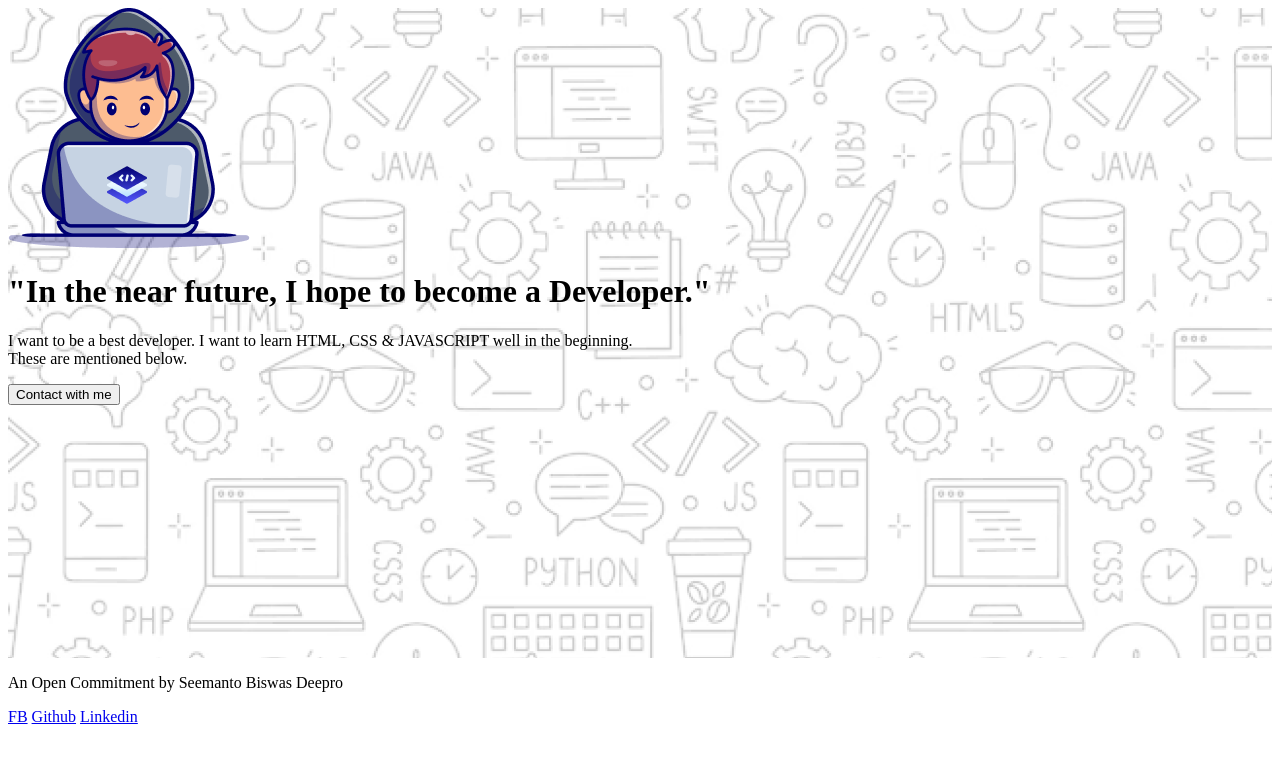
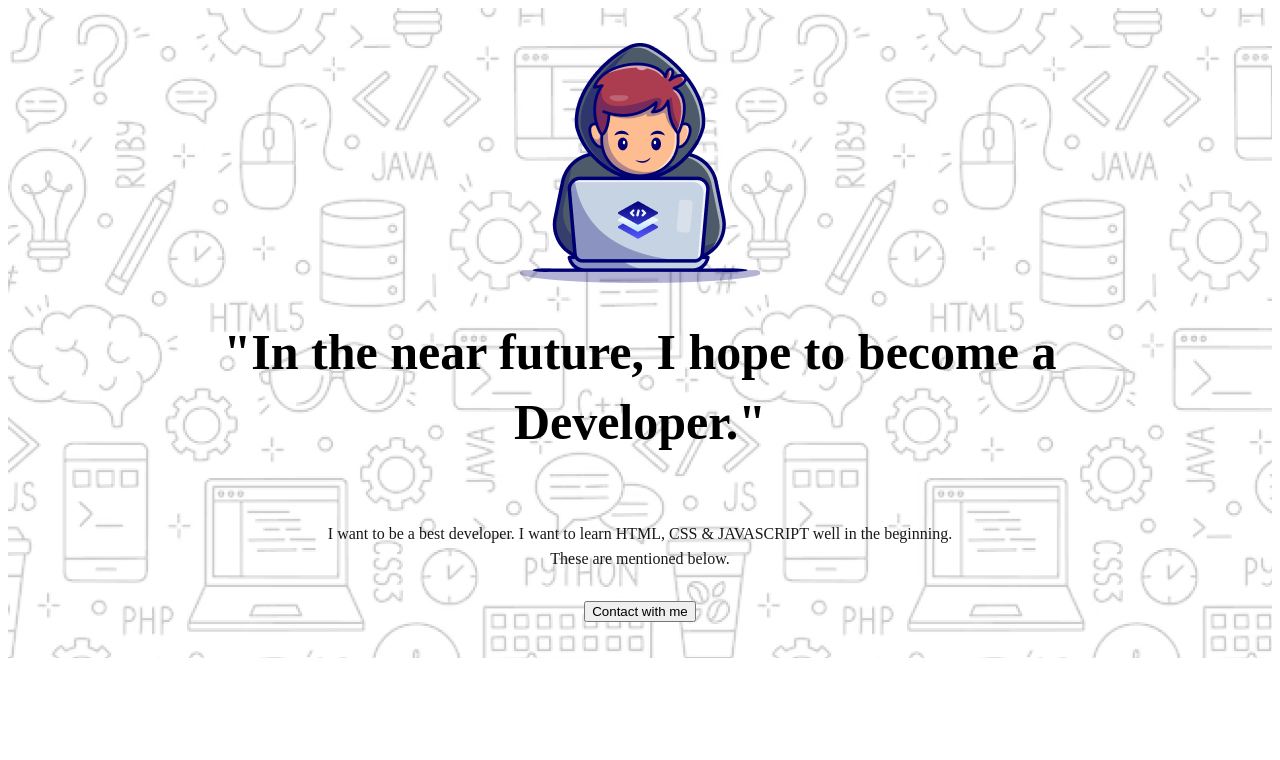
Before and after one commit to deeprobis3009/my-project-website-repo, a plain HTML site: page index.html in a window 1280 px wide. Drawn offline with Linux system fonts and the light colour scheme.

Commit message:
added the second part

```diff
--- a/index.html
+++ b/index.html
@@ -8,21 +8,21 @@
 </head>
 <body>
     <header>
-        <div>
+        <div class="banner-contents">
             <img src="assets/Group.png" alt="">
             <h1>"In the near future, I hope to become a Developer."</h1>
             <p>I want to be a best developer. I want to learn HTML, CSS & JAVASCRIPT well in the beginning. <br> These are mentioned below.
             </p>
-            <a href=""><button>Contact with me</button></a>
+            <a href="" class="primary"><button>Contact with me</button></a>
         </div>
     </header>
     <main></main>
     <footer>
-        <p>An Open Commitment by Seemanto Biswas Deepro</p>
+        <!-- <p>An Open Commitment by Seemanto Biswas Deepro</p> -->
         <div>
-            <a href="https://www.facebook.com/" target="_blank">FB</a>
-            <a href="https://www.github.com/" target="_blank">Github</a>
-            <a href="https://www.linkedin.com/" target="_blank">Linkedin</a>
+            <!-- <a href="https://www.facebook.com/" target="_blank">FB</a> -->
+            <!-- <a href="https://www.github.com/" target="_blank">Github</a> -->
+            <!-- <a href="https://www.linkedin.com/" target="_blank">Linkedin</a> -->
         </div>
     </footer>
 </body>
--- a/styles/style.css
+++ b/styles/style.css
@@ -3,3 +3,41 @@ header {
     height: 650px;
     width: 100%;
 }
+
+.banner-contents{
+    max-width: 996px;
+    display: flex;
+    flex-direction: column;
+    align-items: center;
+    text-align: center;
+    margin: 0 auto;
+    padding: 35px 0;
+}
+
+header h1 {
+    font-size: 50px;
+    font-weight: 800px;
+    color: var(--dark-1-color);
+    line-height: 70px;
+    margin-top: 34px;
+}
+
+header p {
+    color: var(--dark-1-color) ;
+    opacity: 0.9;
+    line-height: 25px;
+    margin: 30px 0px;
+}
+
+primary {
+    padding: 21px 24px;
+    background-color: var(--dark-1-color);
+    border-radius: 8px;
+}
+
+primary button {
+    color: white;
+    font-size: 20px;
+    background-color: var(--dark-1-color);
+    border: none;
+}
```
